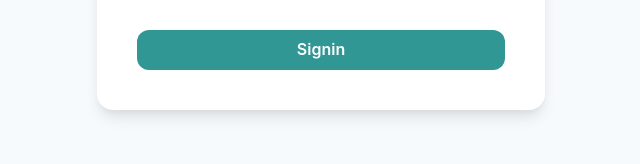
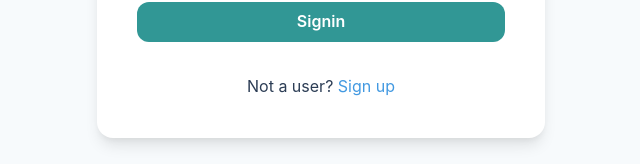
Before and after one commit to SamehMakkie/dop-front-end, a Next.js app: page /signin in a window 1280 px wide. Shown: the part 602-766 px from the top of the page, without its empty margins (319-959 px from the left). Built offline with nearby package versions, Linux system fonts and the light colour scheme.

Commit message:
Add sign up link to the sign in page

```diff
--- a/pages/signin.js
+++ b/pages/signin.js
@@ -11,6 +11,7 @@ import {
   InputGroup,
   InputRightElement,
   Link as A,
+  Text,
   VStack,
 } from "@chakra-ui/react";
 import Link from "next/link";
@@ -65,6 +66,7 @@ const Signin = () => {
             </Link>
         </Flex>
         <Button w="100%" colorScheme={"teal"}>Signin</Button>
+        <Text>Not a user? <Link href="signup"><A color="blue.400">Sign up</A></Link> </Text>
       </VStack>
     </Flex>
   );
```
